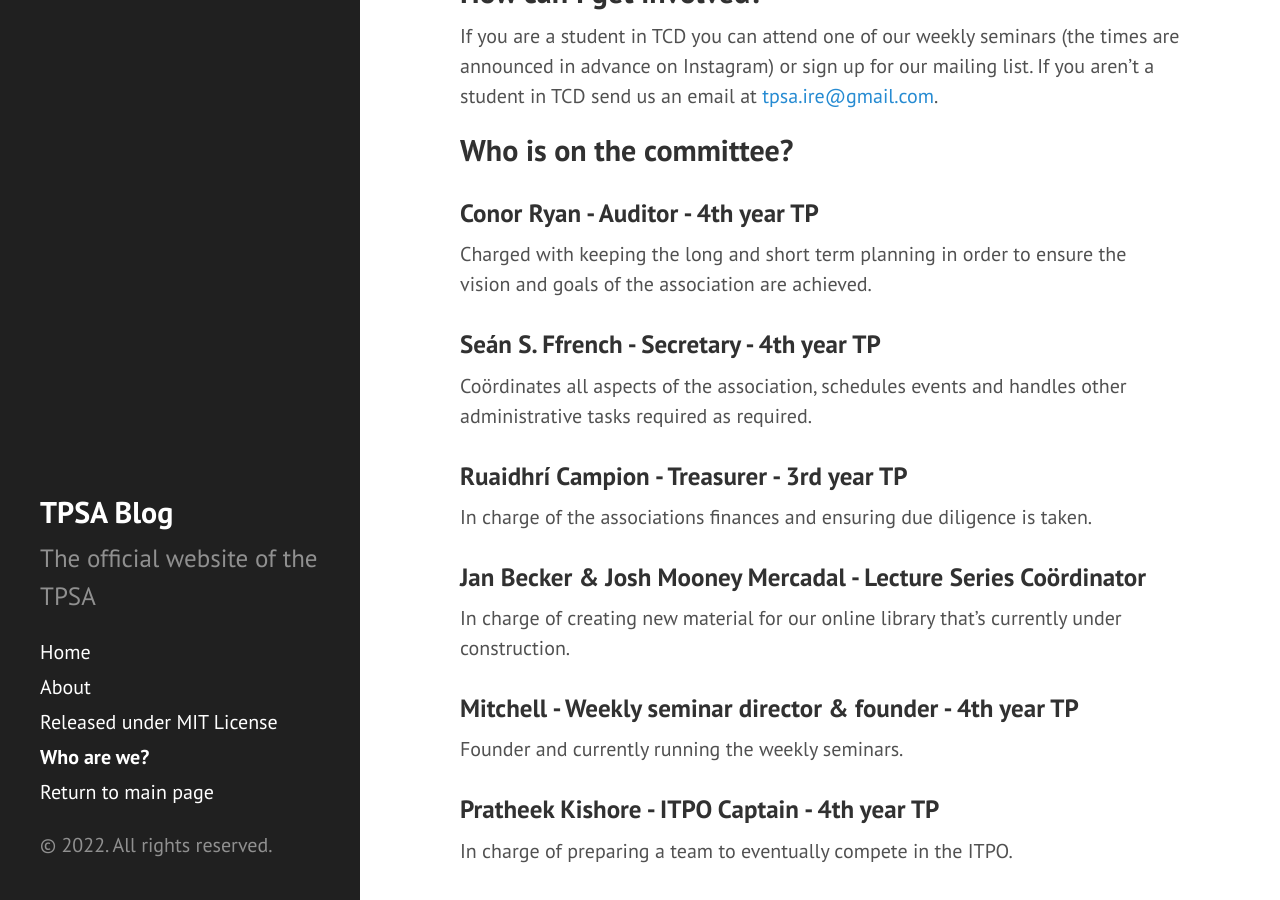
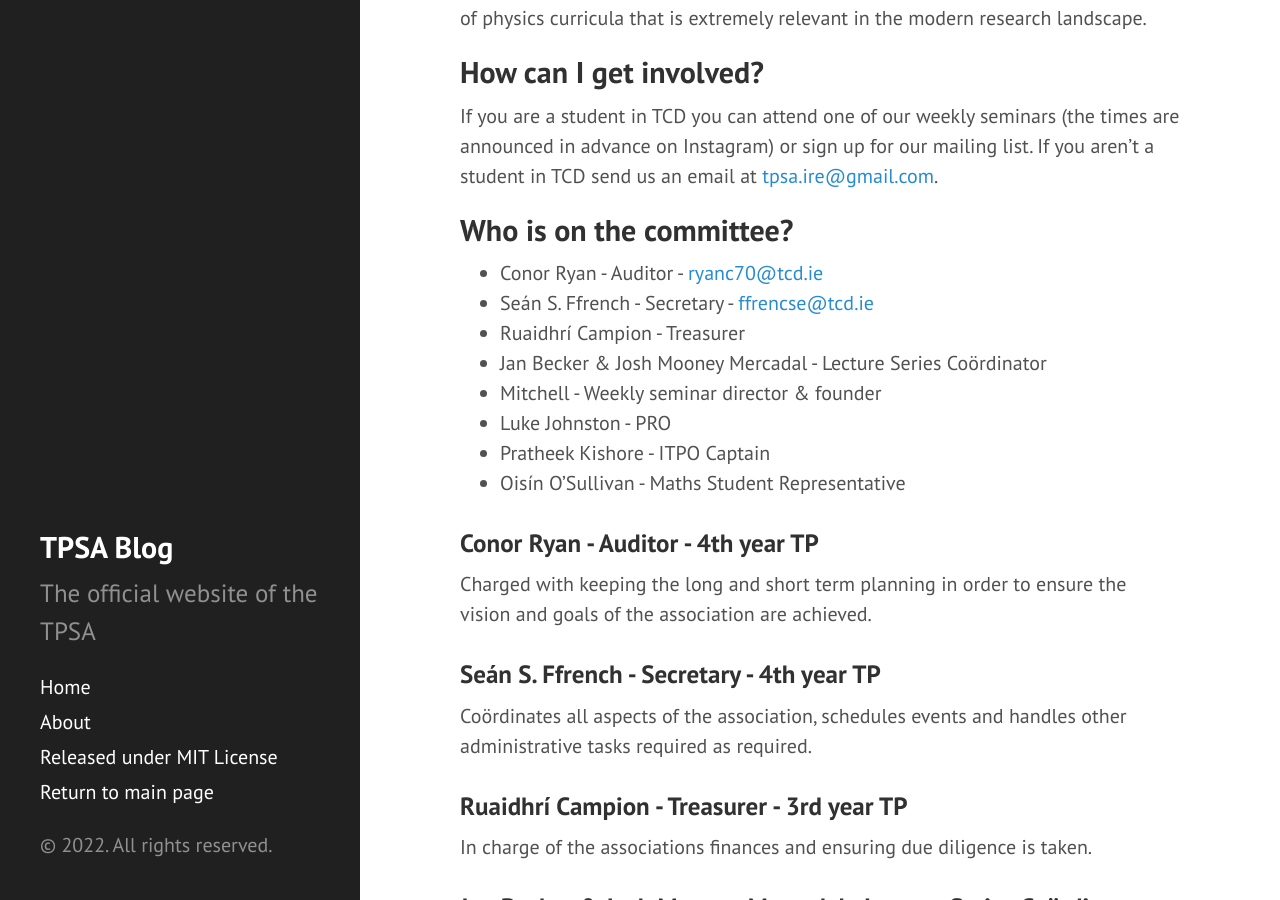
Before and after one commit to tpsa-ireland-zz/tpsa-ireland.github.io, a Jekyll site: the page built from index.md, in a window 1280 px wide and 900 px high, scrolled down 1252 px. Built offline with Jekyll 4.4.1, drawn with Linux system fonts in a browser that asks for light colours; our own code applies the rules of GitHub Pages for plain Markdown files; some of the changed text lies outside the part shown.

Commit message:
no good commit message for this.

```diff
--- a/index.md
+++ b/index.md
@@ -1,3 +1,10 @@
+<ul class="navbar">
+  <li><a href="default.asp">Home</a></li>
+  <li><a href="news.asp">News</a></li>
+  <li><a href="contact.asp">Contact</a></li>
+  <li><a href="about.asp">About</a></li>
+</ul>
+
 ## Who are we?
 
 We are a student organisation founded in 2019 aiming solely at enhancing student performance along academic, industry, and communicative axes simultaneously.
@@ -22,6 +29,18 @@
 
 ## Who is on the committee?
 
+- Conor Ryan - Auditor - [ryanc70@tcd.ie](mailto:ryanc70@tcd.ie)
+- Seán S. Ffrench - Secretary - [ffrencse@tcd.ie](mailto:ffrencse@tcd.ie)
+- Ruaidhrí Campion - Treasurer
+- Jan Becker & Josh Mooney Mercadal - Lecture Series Coördinator
+- Mitchell - Weekly seminar director & founder
+- Luke Johnston - PRO
+- Pratheek Kishore - ITPO Captain
+- Oisín O'Sullivan - Maths Student Representative
+
+
+
+
 ### Conor Ryan - Auditor - 4th year TP
 Charged with keeping the long and short term planning in order to ensure the vision and goals of the association are achieved.
 
```
Also changed, not shown: _includes/main.css (+7 -7 lines), header-with-logo.jpg (added).
